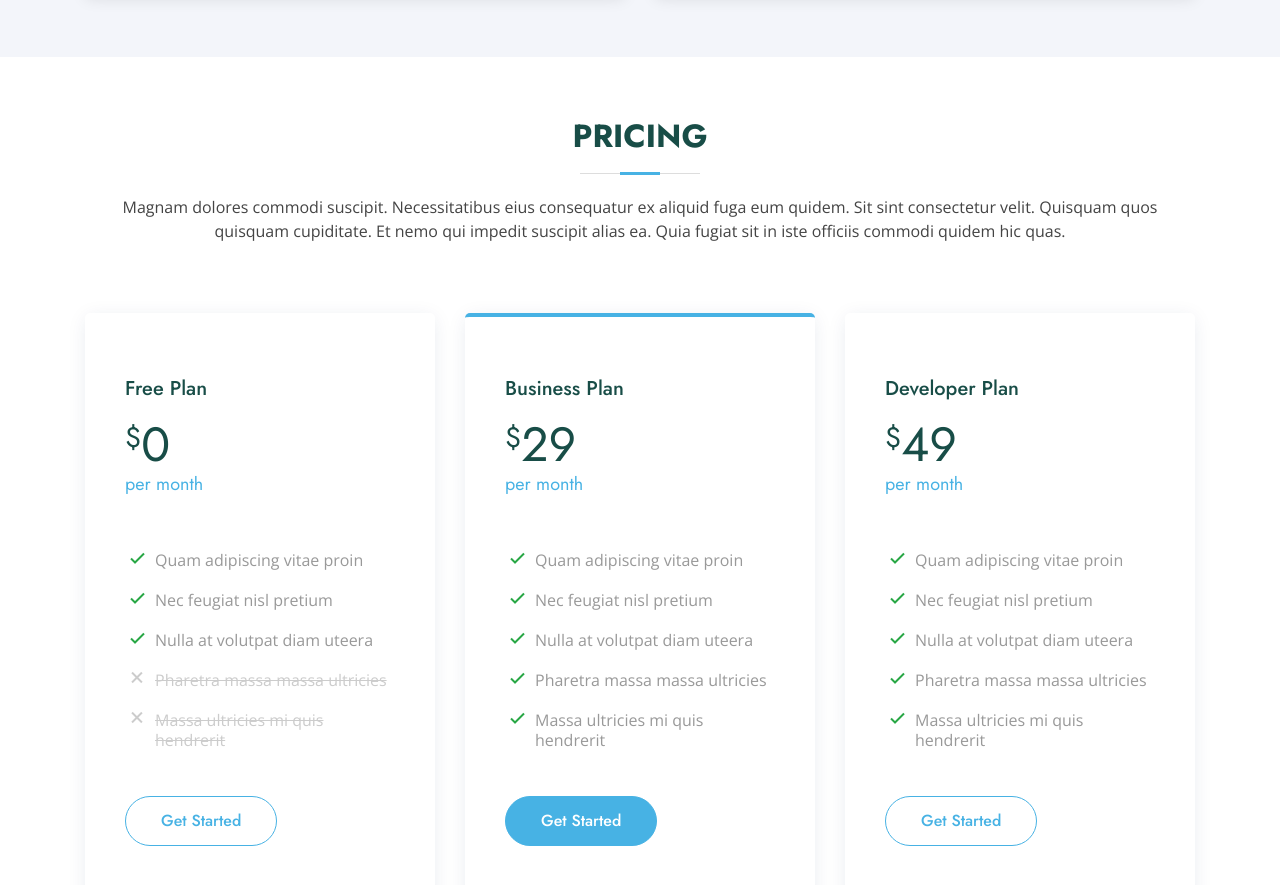
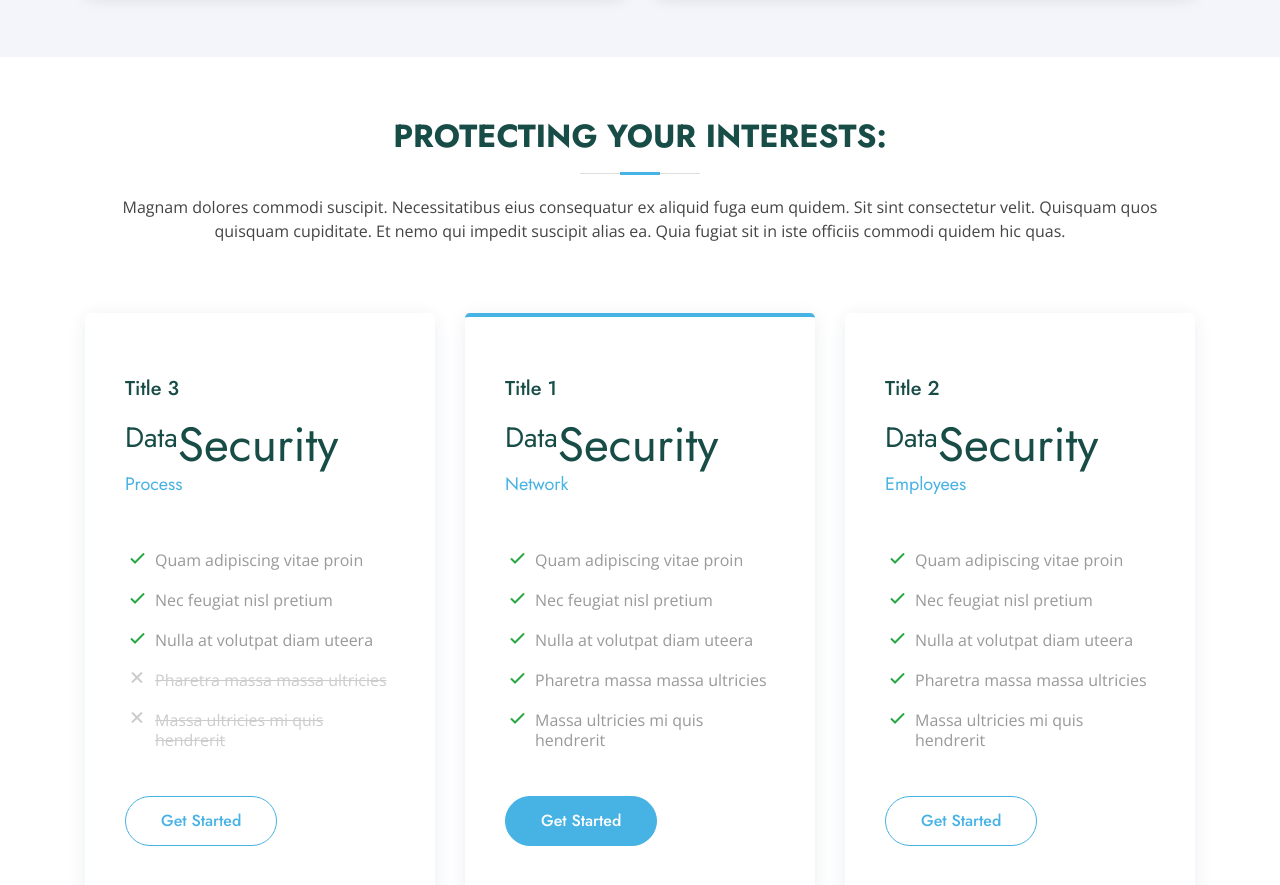
Before and after one commit to patilx/patilx.github.io, a plain HTML site: page index.html in a window 1280 px wide. Shown: the part 6191-7076 px from the top of the page. Drawn offline with nearby package versions, Linux system fonts and the light colour scheme; a web font is replaced by a local one.

Commit message:
Update index.html

```diff
--- a/index.html
+++ b/index.html
@@ -618,7 +618,7 @@ z
       <div class="container" data-aos="fade-up">
 
         <div class="section-title">
-          <h2>Pricing</h2>
+          <h2>Protecting your interests:</h2>
           <p>Magnam dolores commodi suscipit. Necessitatibus eius consequatur ex aliquid fuga eum quidem. Sit sint consectetur velit. Quisquam quos quisquam cupiditate. Et nemo qui impedit suscipit alias ea. Quia fugiat sit in iste officiis commodi quidem hic quas.</p>
         </div>
 
@@ -626,8 +626,8 @@ z
 
           <div class="col-lg-4" data-aos="fade-up" data-aos-delay="100">
             <div class="box">
-              <h3>Free Plan</h3>
-              <h4><sup>$</sup>0<span>per month</span></h4>
+              <h3>Title 3</h3>
+              <h4><sup>Data</sup>Security<span>Process</span></h4>
               <ul>
                 <li><i class="bx bx-check"></i> Quam adipiscing vitae proin</li>
                 <li><i class="bx bx-check"></i> Nec feugiat nisl pretium</li>
@@ -641,8 +641,8 @@ z
 
           <div class="col-lg-4 mt-4 mt-lg-0" data-aos="fade-up" data-aos-delay="200">
             <div class="box featured">
-              <h3>Business Plan</h3>
-              <h4><sup>$</sup>29<span>per month</span></h4>
+              <h3>Title 1</h3>
+                <h4><sup>Data</sup>Security<span>Network</span></h4>
               <ul>
                 <li><i class="bx bx-check"></i> Quam adipiscing vitae proin</li>
                 <li><i class="bx bx-check"></i> Nec feugiat nisl pretium</li>
@@ -656,8 +656,8 @@ z
 
           <div class="col-lg-4 mt-4 mt-lg-0" data-aos="fade-up" data-aos-delay="300">
             <div class="box">
-              <h3>Developer Plan</h3>
-              <h4><sup>$</sup>49<span>per month</span></h4>
+              <h3>Title 2</h3>
+                <h4><sup>Data</sup>Security<span>Employees</span></h4>
               <ul>
                 <li><i class="bx bx-check"></i> Quam adipiscing vitae proin</li>
                 <li><i class="bx bx-check"></i> Nec feugiat nisl pretium</li>
```
